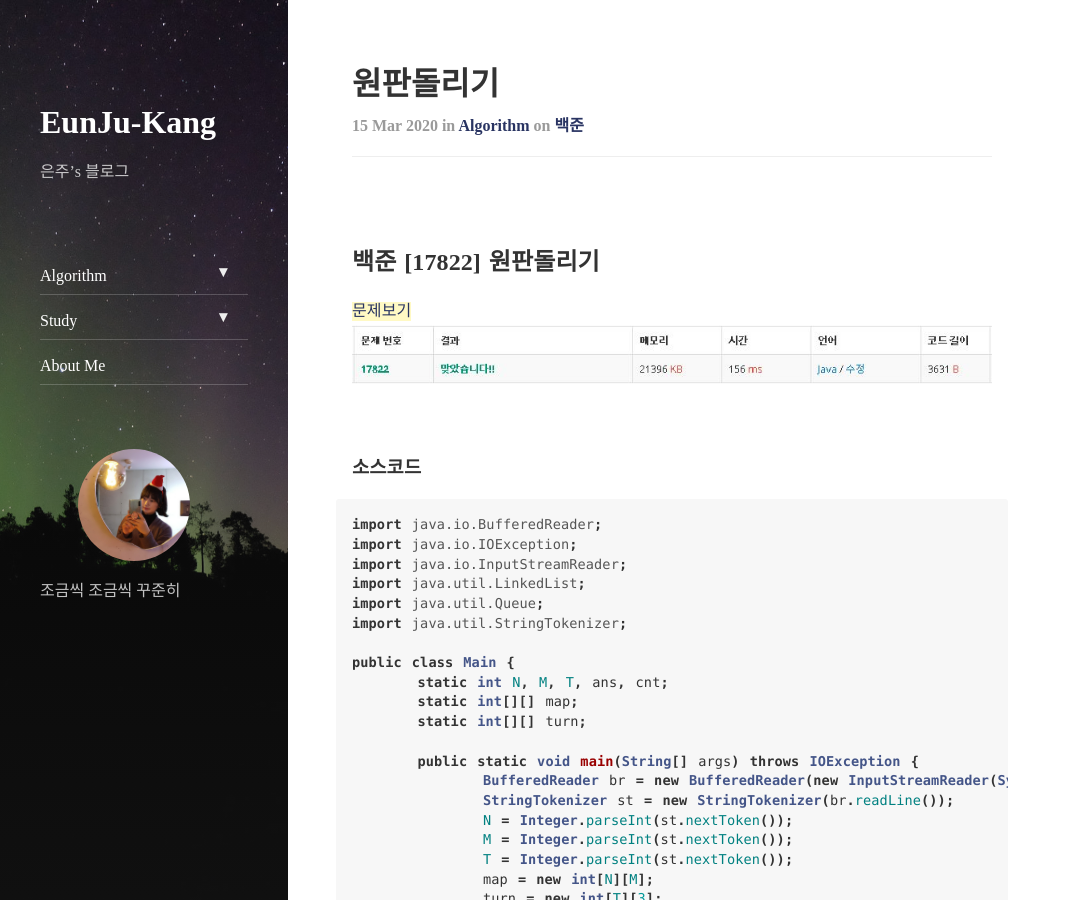
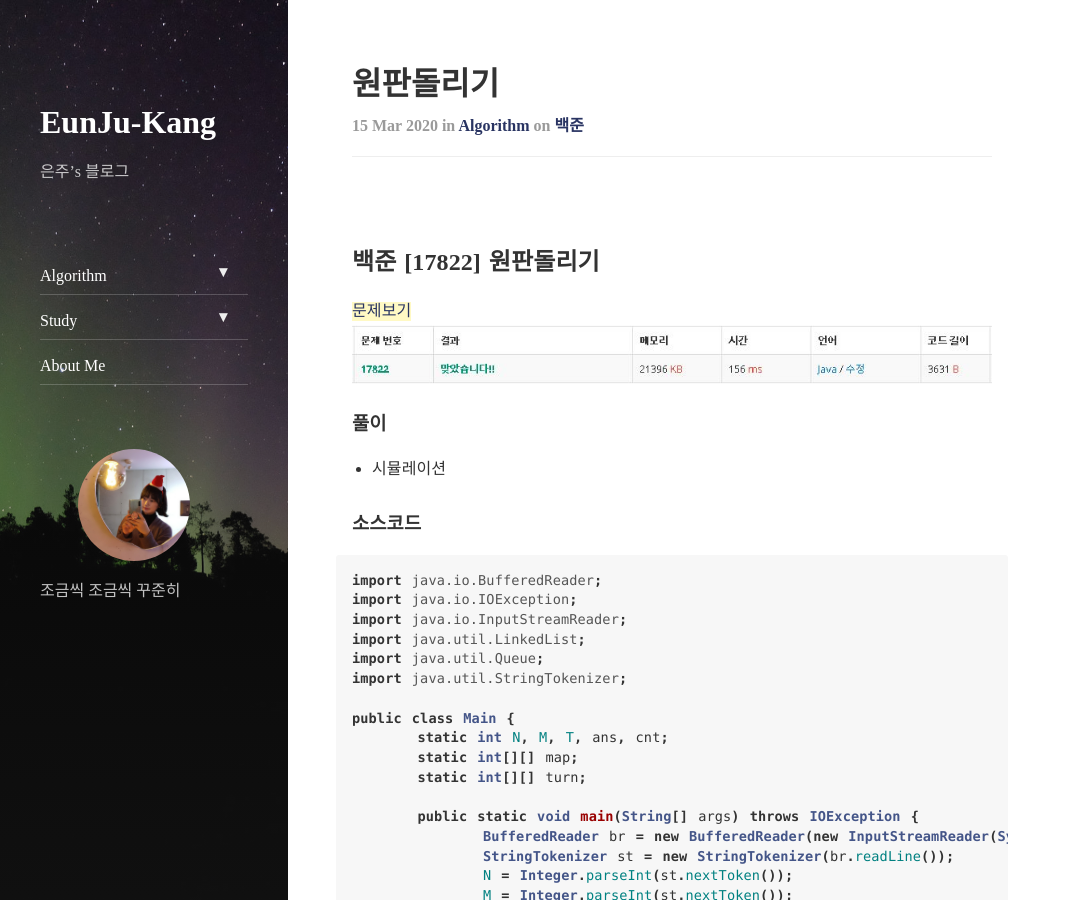
Before and after one commit to EunJu-Kang/EunJu-Kang.github.io, a Jekyll site: the page built from _posts/2020-03-15-algo-17822-원판돌리기.md, in a window 1280 px wide and 900 px high. Shown: the whole window, without its empty margins (0-1071 px from the left). Built offline with Jekyll 4.4.1, drawn with Linux system fonts in a browser that asks for light colours; nearby versions of some CDN libraries.

Commit message:
Update 2020-03-15-algo-17822-원판돌리기.md

```diff
--- a/_posts/2020-03-15-algo-17822-원판돌리기.md
+++ b/_posts/2020-03-15-algo-17822-원판돌리기.md
@@ -8,7 +8,10 @@ tags: BOJ
 
 ## 백준 [17822] 원판돌리기
 [문제보기](https://www.acmicpc.net/problem/17822) <br>
-![Alt text](/assets/img/baekjoon/17822.JPG) <br>
+![Alt text](/assets/img/baekjoon/17822.JPG)
+
+### 풀이
+- 시뮬레이션
 
 ### 소스코드
 ~~~ java
```
